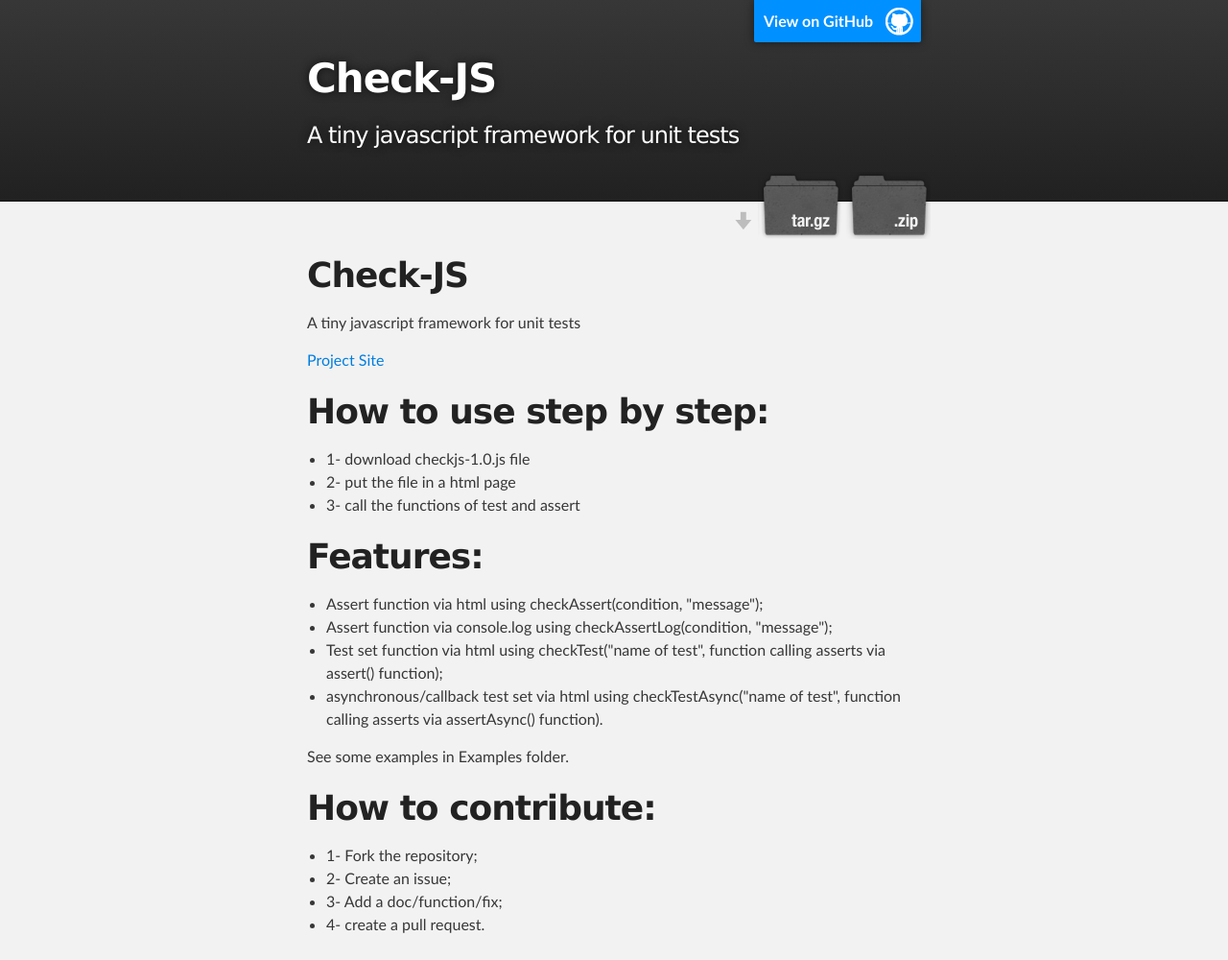
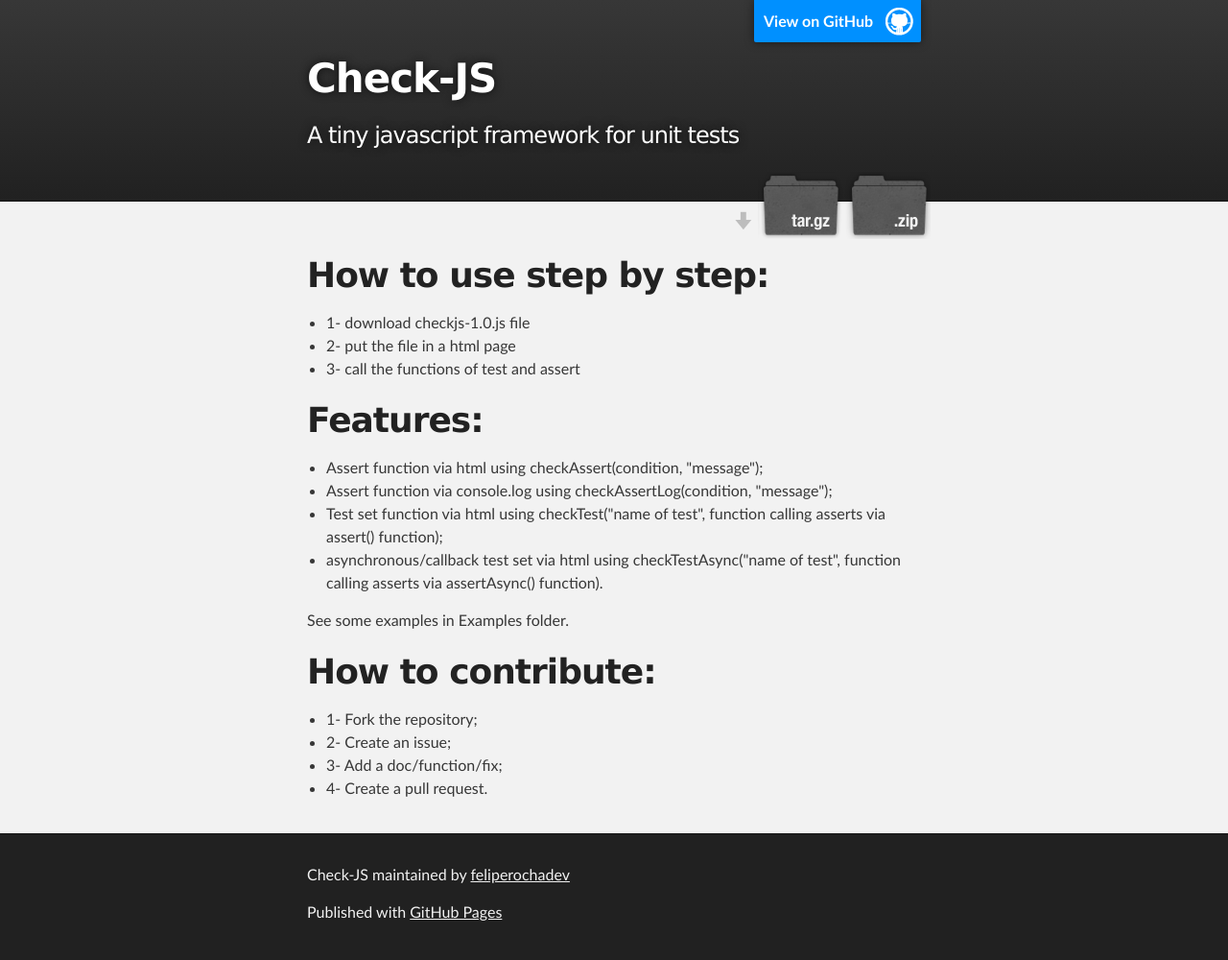
Before and after one commit to feliperochadev/check-js, a plain HTML site: page index.html in a window 1280 px wide. Shown: the top 1000 px of the page at 96% size. Drawn offline with Linux system fonts and the light colour scheme.

Commit message:
Create gh-pages branch via GitHub

```diff
--- a/index.html
+++ b/index.html
@@ -32,13 +32,6 @@
     <div id="main_content_wrap" class="outer">
       <section id="main_content" class="inner">
         <h1>
-<a id="check-js" class="anchor" href="#check-js" aria-hidden="true"><span class="octicon octicon-link"></span></a>Check-JS</h1>
-
-<p>A tiny javascript framework for unit tests</p>
-
-<p><a href="http://feliperochadev.github.io/check-js/">Project Site</a></p>
-
-<h1>
 <a id="how-to-use-step-by-step" class="anchor" href="#how-to-use-step-by-step" aria-hidden="true"><span class="octicon octicon-link"></span></a>How to use step by step:</h1>
 
 <ul>
@@ -66,7 +59,7 @@
 <li>1- Fork the repository;</li>
 <li>2- Create an issue;</li>
 <li>3- Add a doc/function/fix;</li>
-<li>4- create a pull request.</li>
+<li>4- Create a pull request.</li>
 </ul>
       </section>
     </div>
--- a/params.json
+++ b/params.json
@@ -1 +1 @@
-{"name":"Check-JS","tagline":"A tiny javascript framework for unit tests","body":"# Check-JS\r\nA tiny javascript framework for unit tests\r\n\r\n[Project Site](http://feliperochadev.github.io/check-js/)\r\n\r\n# How to use step by step:\r\n\r\n- 1- download checkjs-1.0.js file\r\n- 2- put the file in a html page\r\n- 3- call the functions of test and assert\r\n\r\n# Features:\r\n\r\n- Assert function via html using checkAssert(condition, \"message\");\r\n- Assert function via console.log using checkAssertLog(condition, \"message\");\r\n- Test set  function via html using checkTest(\"name of test\", function calling asserts via assert() function);\r\n- asynchronous/callback test set via html using checkTestAsync(\"name of test\", function calling asserts via assertAsync() function).\r\n\r\nSee some examples in Examples folder.\r\n\r\n# How to contribute:\r\n\r\n- 1- Fork the repository;\r\n- 2- Create an issue;\r\n- 3- Add a doc/function/fix;\r\n- 4- create a pull request.\r\n","google":"UA-60059776-1","note":"Don't delete this file! It's used internally to help with page regeneration."}
+{"name":"Check-JS","tagline":"A tiny javascript framework for unit tests","body":"# How to use step by step:\r\n\r\n- 1- download checkjs-1.0.js file\r\n- 2- put the file in a html page\r\n- 3- call the functions of test and assert\r\n\r\n# Features:\r\n\r\n- Assert function via html using checkAssert(condition, \"message\");\r\n- Assert function via console.log using checkAssertLog(condition, \"message\");\r\n- Test set  function via html using checkTest(\"name of test\", function calling asserts via assert() function);\r\n- asynchronous/callback test set via html using checkTestAsync(\"name of test\", function calling asserts via assertAsync() function).\r\n\r\nSee some examples in Examples folder.\r\n\r\n# How to contribute:\r\n\r\n- 1- Fork the repository;\r\n- 2- Create an issue;\r\n- 3- Add a doc/function/fix;\r\n- 4- Create a pull request.\r\n","google":"UA-60059776-1","note":"Don't delete this file! It's used internally to help with page regeneration."}
```
